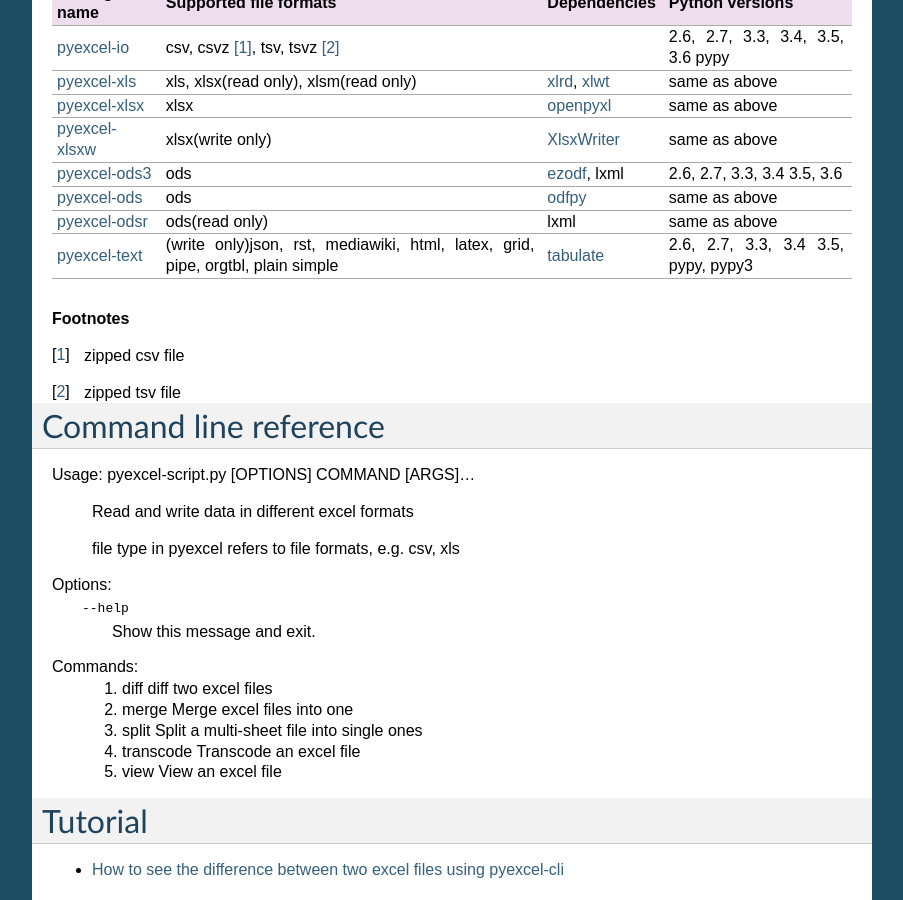
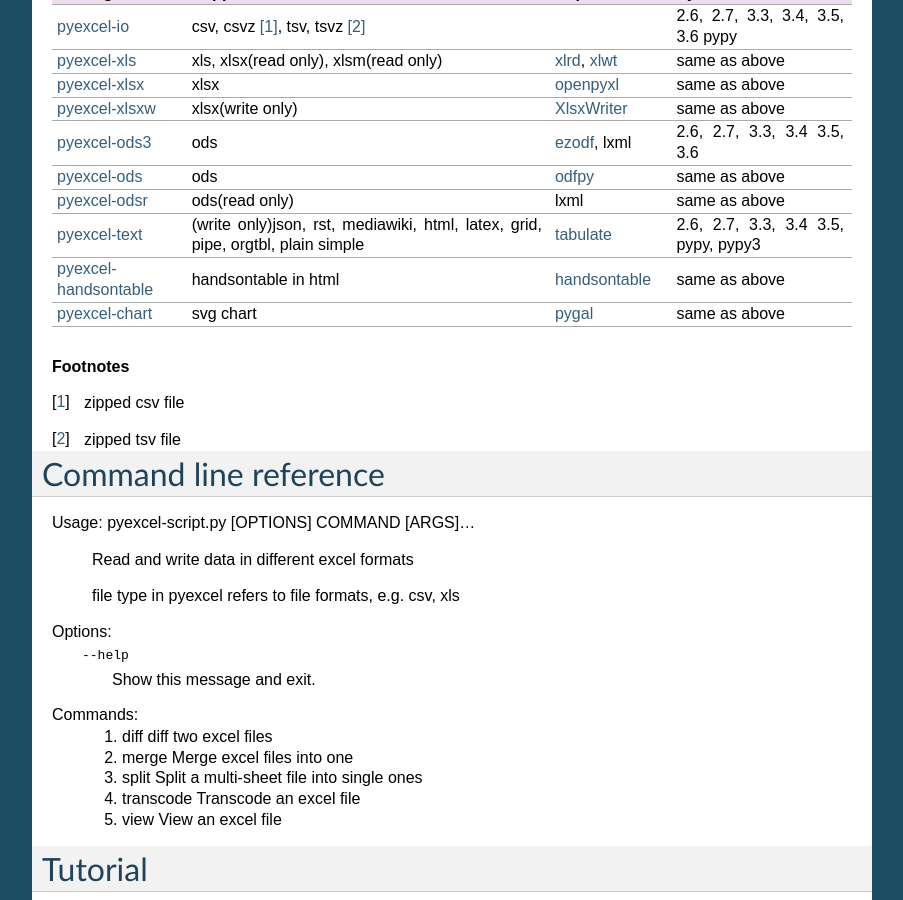
Before and after one commit to pyexcel/pyexcel-cli, a Sphinx documentation site: the page built from docs/source/index.rst, in a window 1280 px wide and 900 px high, scrolled down 1434 px. Shown: the whole window, without its empty margins (198-1101 px from the left). Built offline with Sphinx 7.4.7, drawn with Linux system fonts in a browser that asks for light colours.

```diff
--- a/docs/source/index.rst
+++ b/docs/source/index.rst
@@ -88,25 +88,27 @@ List of plugins
 
 .. table:: A list of file formats supported by external plugins
 
-   ================= ======================= ============= ==================
-   Package name      Supported file formats  Dependencies  Python versions
-   ================= ======================= ============= ==================
-   `pyexcel-io`_     csv, csvz [#f1]_, tsv,                2.6, 2.7, 3.3,
-                     tsvz [#f2]_                           3.4, 3.5, 3.6
-                                                           pypy
-   `pyexcel-xls`_    xls, xlsx(read only),   `xlrd`_,      same as above
-                     xlsm(read only)         `xlwt`_
-   `pyexcel-xlsx`_   xlsx                    `openpyxl`_   same as above
-   `pyexcel-xlsxw`_  xlsx(write only)        `XlsxWriter`_ same as above
-   `pyexcel-ods3`_   ods                     `ezodf`_,     2.6, 2.7, 3.3, 3.4
-                                             lxml          3.5, 3.6
-   `pyexcel-ods`_    ods                     `odfpy`_      same as above
-   `pyexcel-odsr`_   ods(read only)          lxml          same as above
-   `pyexcel-text`_   (write only)json, rst,  `tabulate`_   2.6, 2.7, 3.3, 3.4
-                     mediawiki, html,                      3.5, pypy, pypy3
-                     latex, grid, pipe,
-                     orgtbl, plain simple
-   ================= ======================= ============= ==================
+   ======================== ======================= =============== ==================
+   Package name              Supported file formats  Dependencies   Python versions
+   ======================== ======================= =============== ==================
+   `pyexcel-io`_            csv, csvz [#f1]_, tsv,                  2.6, 2.7, 3.3,
+                            tsvz [#f2]_                             3.4, 3.5, 3.6
+                                                                    pypy
+   `pyexcel-xls`_           xls, xlsx(read only),   `xlrd`_,        same as above
+                            xlsm(read only)         `xlwt`_
+   `pyexcel-xlsx`_          xlsx                    `openpyxl`_     same as above
+   `pyexcel-xlsxw`_         xlsx(write only)        `XlsxWriter`_   same as above
+   `pyexcel-ods3`_          ods                     `ezodf`_,       2.6, 2.7, 3.3, 3.4
+                                                    lxml            3.5, 3.6
+   `pyexcel-ods`_           ods                     `odfpy`_        same as above
+   `pyexcel-odsr`_          ods(read only)          lxml            same as above
+   `pyexcel-text`_          (write only)json, rst,  `tabulate`_     2.6, 2.7, 3.3, 3.4
+                            mediawiki, html,                        3.5, pypy, pypy3
+                            latex, grid, pipe,
+                            orgtbl, plain simple
+   `pyexcel-handsontable`_  handsontable in html    `handsontable`_ same as above
+   `pyexcel-chart`_         svg chart               `pygal`_        same as above
+   ======================== ======================= =============== ==================
 
 .. _pyexcel-io: https://github.com/pyexcel/pyexcel-io
 .. _pyexcel-xls: https://github.com/pyexcel/pyexcel-xls
@@ -125,6 +127,10 @@ List of plugins
 
 .. _pyexcel-text: https://github.com/pyexcel/pyexcel-text
 .. _tabulate: https://bitbucket.org/astanin/python-tabulate
+.. _pyexcel-handsontable: https://github.com/pyexcel/pyexcel-handsontable
+.. _handsontable: https://cdnjs.com/libraries/handsontable
+.. _pyexcel-chart: https://github.com/pyexcel/pyexcel-chart
+.. _pygal: https://github.com/Kozea/pygal
 
 .. rubric:: Footnotes
 
```
Also changed, not shown: README.rst (+36 -21 lines), 1 other file.
